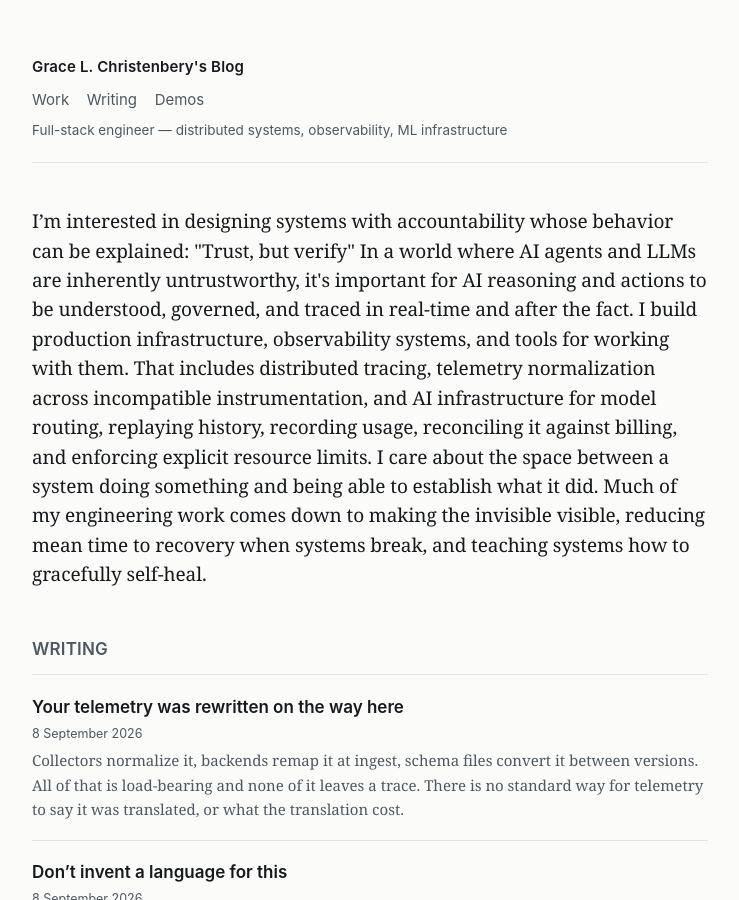
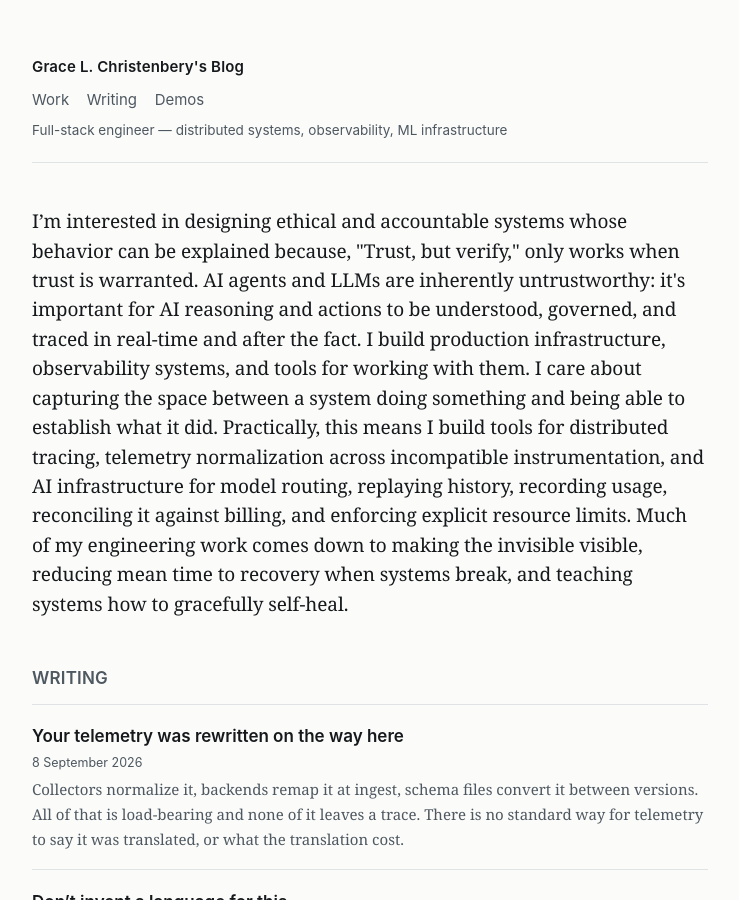
Before and after one commit to Grace/grace.github.io, a Jekyll site: the page built from index.html, in a window 1280 px wide and 900 px high. Shown: the whole window, without its empty margins (270-1009 px from the left). Built offline with Jekyll 4.4.1, drawn with Linux system fonts in a browser that asks for light colours.

Commit message:
Update index.html for clarity and ethical focus
Revised the introduction to emphasize ethical system design and accountability, while restructuring the content for clarity.

```diff
--- a/index.html
+++ b/index.html
@@ -2,13 +2,13 @@
 layout: default
 description: Full-stack engineer — distributed systems, observability, and ML infrastructure. Browser interfaces, the services behind them, and the instrumentation that shows what actually happened.
 ---
-<p class="lede">I’m interested in designing systems with accountability whose behavior can be explained: "Trust, but verify" In a world where AI agents and LLMs are inherently untrustworthy, it's important for AI reasoning and actions to be understood, governed, and traced in real-time and after the fact.
+<p class="lede">I’m interested in designing ethical and accountable systems whose behavior can be explained because, "Trust, but verify," only works when trust is warranted.
 
-  I build production infrastructure, observability systems, and tools for working with them.
-  That includes distributed tracing, telemetry normalization across incompatible instrumentation, and AI infrastructure for model routing, replaying history, recording usage, reconciling it against billing, and enforcing explicit resource limits.
+  AI agents and LLMs are inherently untrustworthy: it's important for AI reasoning and actions to be understood, governed, and traced in real-time and after the fact.
 
-  I care about the space between a system doing something and being able to establish what it did. Much of my engineering work comes down to making the invisible visible, reducing mean time to recovery when systems break, and teaching systems how to gracefully self-heal.</p>
+  I build production infrastructure, observability systems, and tools for working with them. I care about capturing the space between a system doing something and being able to establish what it did. Practically, this means I build tools for distributed tracing, telemetry normalization across incompatible instrumentation, and AI infrastructure for model routing, replaying history, recording usage, reconciling it against billing, and enforcing explicit resource limits.
 
+  Much of my engineering work comes down to making the invisible visible, reducing mean time to recovery when systems break, and teaching systems how to gracefully self-heal.
 <h2>Writing</h2>
 
 <ul class="posts">
```
